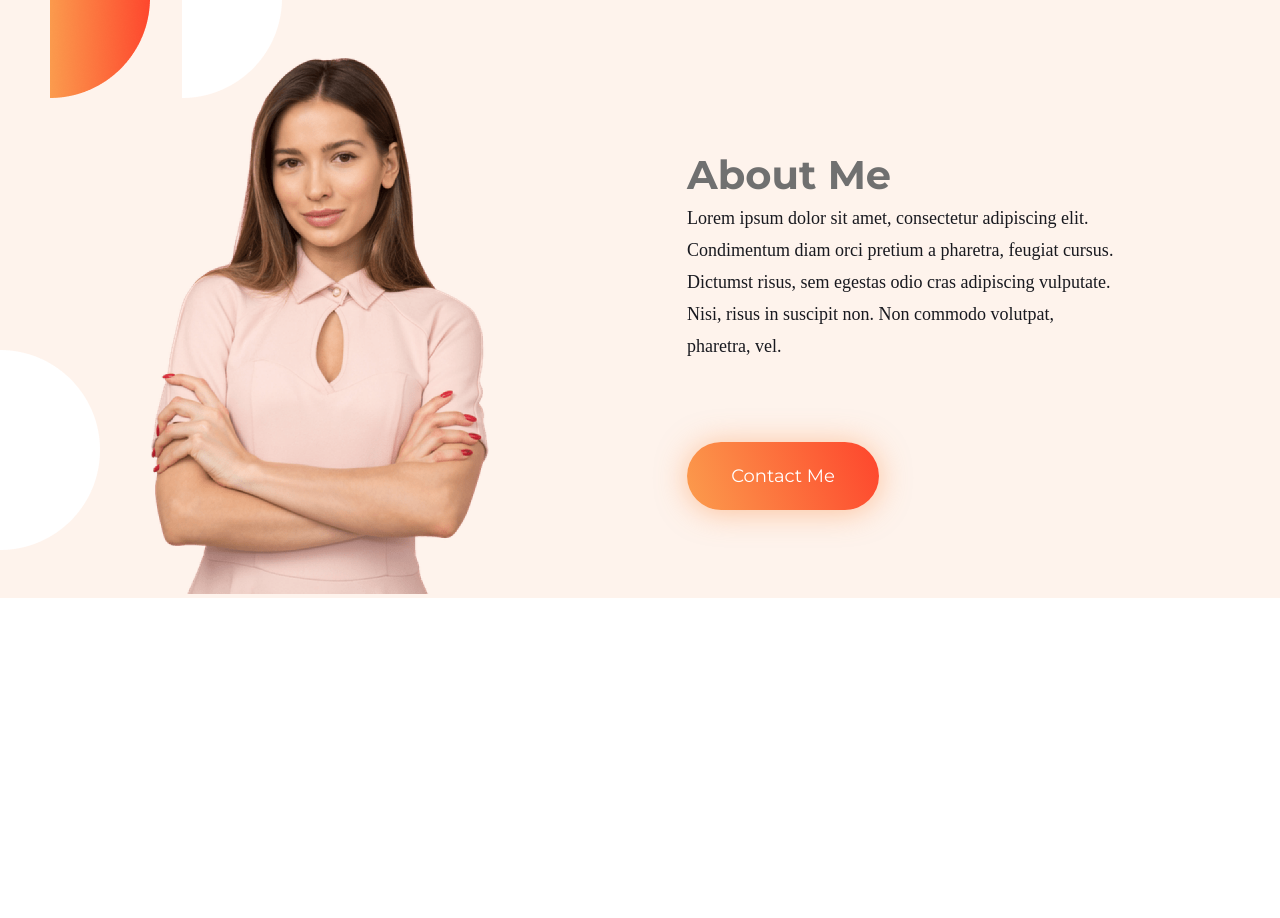
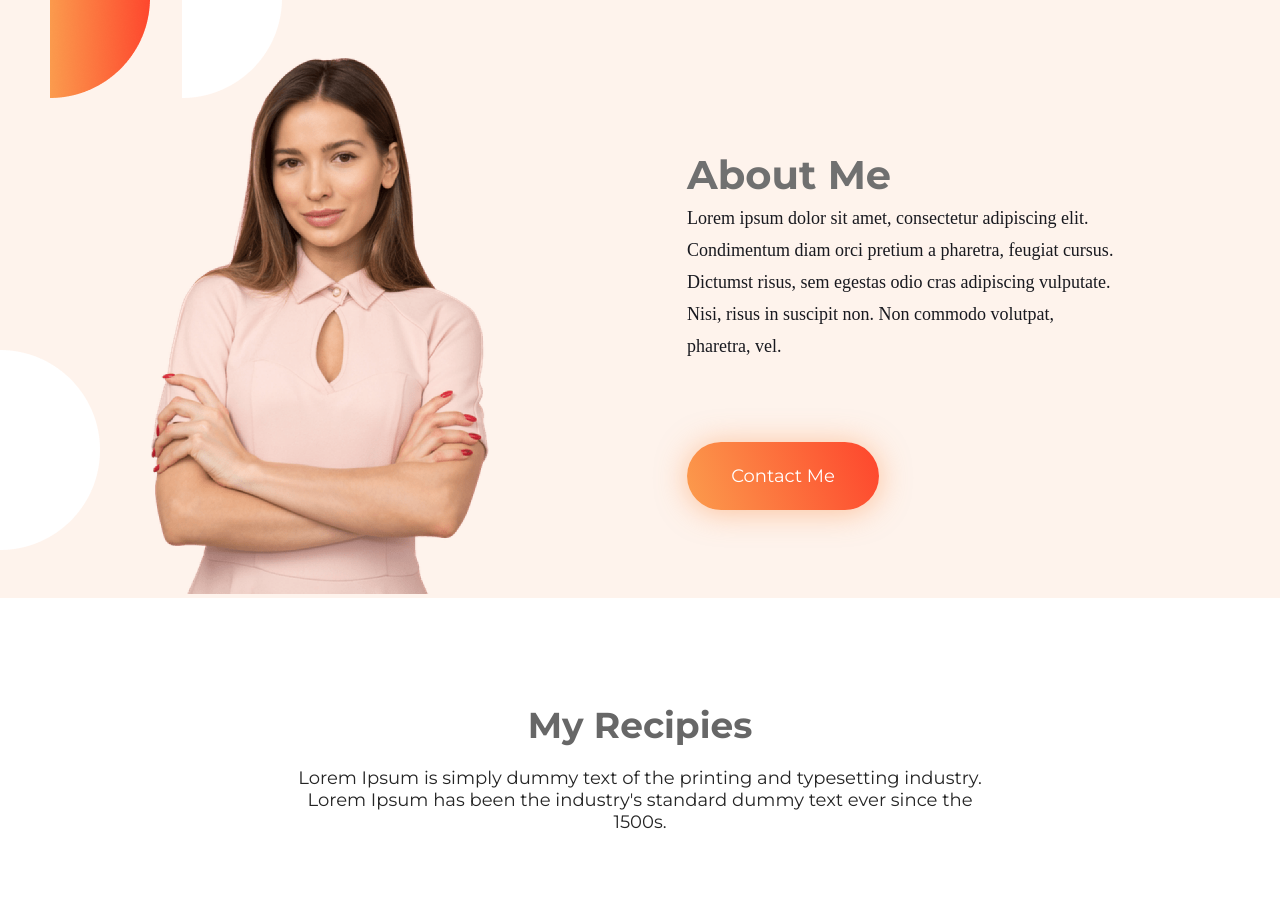
Before and after one commit to sm-sarwar/responsive-eat-healthy-project, a plain HTML site: page index.html in a window 1280 px wide. Shown: the part 762-1680 px from the top of the page. Before the commit the page ends 1360 px from the top, so only its background shows below. Drawn offline with Linux system fonts and the light colour scheme.

Commit message:
add recipie section

```diff
--- a/index.html
+++ b/index.html
@@ -39,6 +39,11 @@
                 <button class="contact-me-btn primary-btn">Contact Me</button>
             </div>
         </section>
+
+        <section class="recipies">
+            <h3>My recipies</h3>
+            <p>Lorem Ipsum is simply dummy text of the printing and typesetting industry. <br> Lorem Ipsum has been the industry's standard dummy text ever since the <br> 1500s.</p>
+        </section>
     </main>
     <footer></footer>
 </body>
--- a/styles/style.css
+++ b/styles/style.css
@@ -95,6 +95,7 @@ body{
     height: 600px;
     margin: 0 auto;
     display: flex;
+    margin-bottom: 20px;
 }
 .about-pic{
     width: 50%;
@@ -137,7 +138,34 @@ body{
     height: 68px;
     margin-top: 80px;
 }
-
+.recipies{
+    max-width: 1600px;
+    height: 300px;
+    display: flex;
+    flex-direction: column;
+    justify-content: center;
+    align-items: center;
+}
+.recipies h3{
+    color: rgb(103, 103, 103);
+    font-size: 36px;
+    font-weight: 700;
+    line-height: 44px;
+    letter-spacing: 0%;
+    text-align: center;
+    text-transform: capitalize;
+    font-family: Montserrat;
+    margin-bottom: 20px;
+}
+.recipies p{
+    color: rgb(37, 37, 37);
+    font-size: 18px;
+    font-weight: 400;
+    line-height: 22px;
+    letter-spacing: 0%;
+    text-align: center;
+    font-family: Montserrat;
+}
 
 /* Responsive */
 @media screen and (max-width:576px) {
@@ -168,6 +196,7 @@ body{
     .about-container{
         flex-direction: column;
         margin-top: 20px;
+        height: 100%;
     }
     .about-text{
         text-align: center;
```
